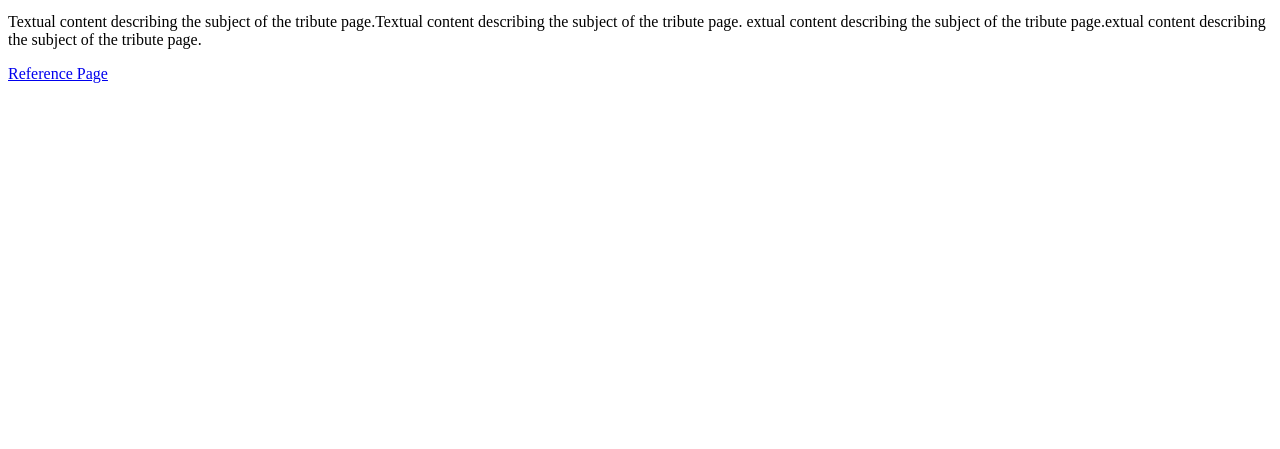
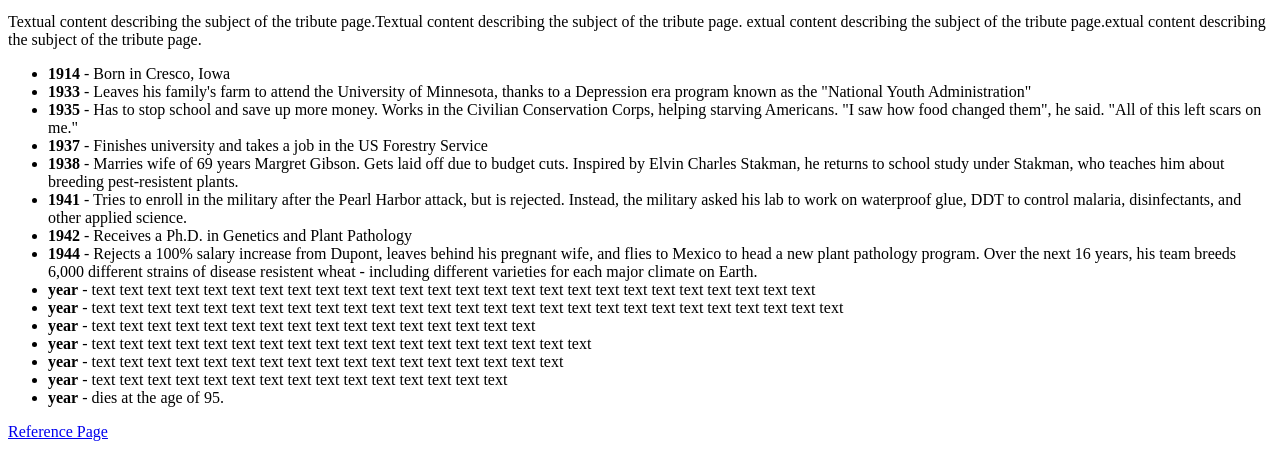
Before and after one commit to andynarf/Tribute-page, a plain HTML site: page index.html in a window 1280 px wide. Shown: the part 405-854 px from the top of the page. Before the commit the page ends 800 px from the top, so only its background shows below. Drawn offline with Linux system fonts and the light colour scheme.

Commit message:
added text

```diff
--- a/index.html
+++ b/index.html
@@ -20,7 +20,65 @@
         <p  id="tribute-info">
           Textual content describing the subject of the tribute page.Textual content describing the subject of the tribute page. extual content describing the subject of the tribute page.extual content describing the subject of the tribute page.
 
+
         </p>
+
+        <ul>
+            <li><strong>1914</strong> - Born in Cresco, Iowa</li>
+            <li>
+            <strong>1933</strong> - Leaves his family's farm to attend the
+            University of Minnesota, thanks to a Depression era program known as the
+            "National Youth Administration"
+            </li>
+            <li>
+            <strong>1935</strong> - Has to stop school and save up more money. Works
+            in the Civilian Conservation Corps, helping starving Americans. "I saw
+            how food changed them", he said. "All of this left scars on me."
+            </li>
+            <li>
+            <strong>1937</strong> - Finishes university and takes a job in the US
+            Forestry Service
+            </li>
+            <li>
+            <strong>1938</strong> - Marries wife of 69 years Margret Gibson. Gets
+            laid off due to budget cuts. Inspired by Elvin Charles Stakman, he
+            returns to school study under Stakman, who teaches him about breeding
+            pest-resistent plants.
+            </li>
+            <li>
+            <strong>1941</strong> - Tries to enroll in the military after the Pearl
+            Harbor attack, but is rejected. Instead, the military asked his lab to
+            work on waterproof glue, DDT to control malaria, disinfectants, and
+            other applied science.
+            </li>
+            <li>
+            <strong>1942</strong> - Receives a Ph.D. in Genetics and Plant Pathology
+            </li>
+            <li>
+            <strong>1944</strong> - Rejects a 100% salary increase from Dupont,
+            leaves behind his pregnant wife, and flies to Mexico to head a new plant
+            pathology program. Over the next 16 years, his team breeds 6,000
+            different strains of disease resistent wheat - including different
+            varieties for each major climate on Earth.
+            </li>
+
+            <li>
+            <strong>year</strong> - text text text text text text text text text text text text text text text text text text text text text text text text text text
+            <li>
+            <strong>year</strong> - text text text text text text text text text text text text text text text text text text text text text text text text text text text
+            </li>
+            <li><strong>year</strong> - text text text text text text text text text text text text text text text text </li>
+            <li>
+            <strong>year</strong> - text text text text text text text text text text text text text text text text text text
+            </li>
+            <li>
+            <strong>year</strong> - text text text text text text text text text text text text text text text text text
+            </li>
+            <li>
+            <strong>year</strong> - text text text text text text text text text text text text text text text
+            </li>
+            <li><strong>year</strong> - dies at the age of 95.</li>
+            </ul>
         <a id="tribute-link"target="_blank" href="https://en.wikipedia.org/wiki/Tribute" > Reference Page </a>
 
       </div>
```
